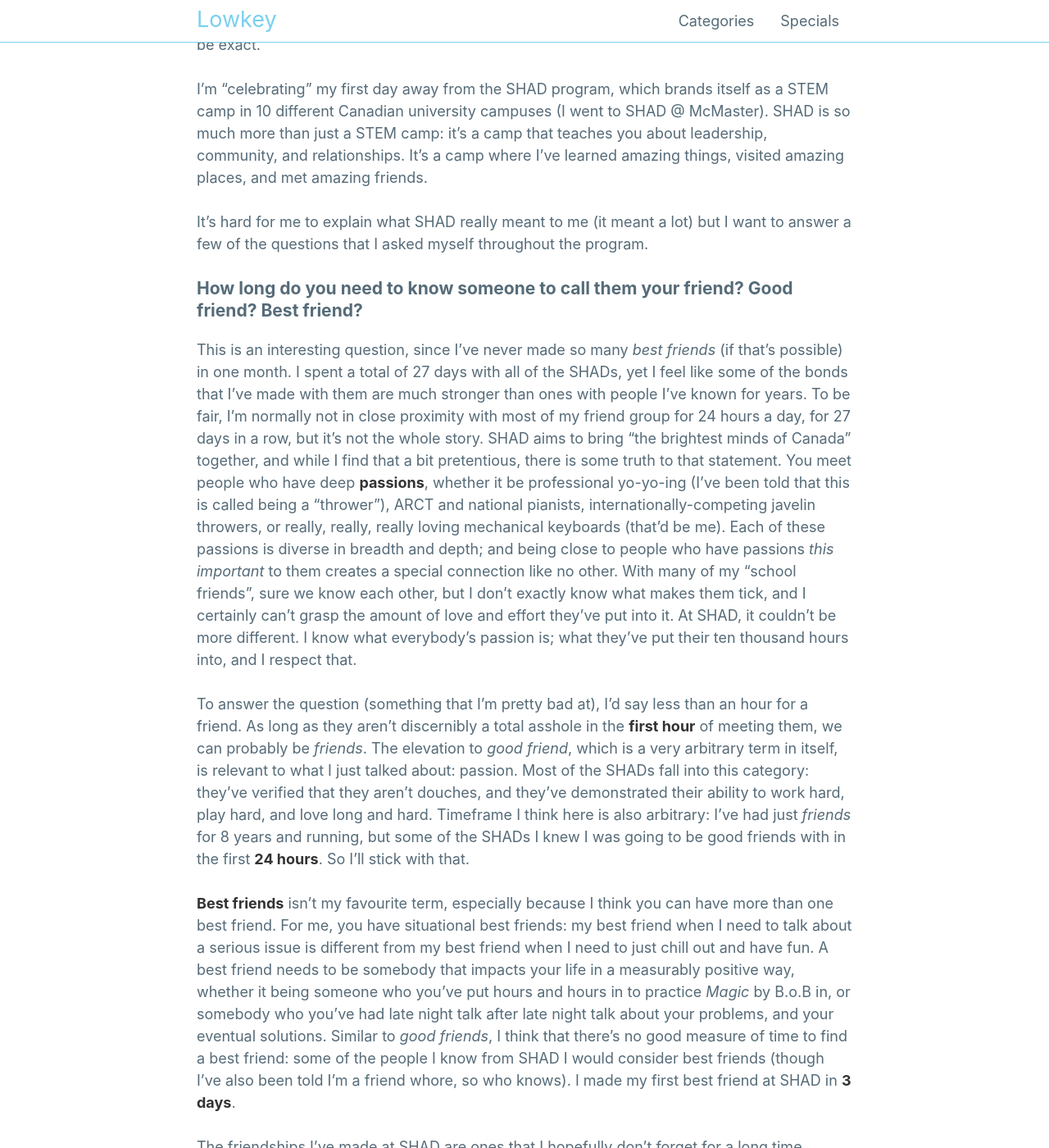
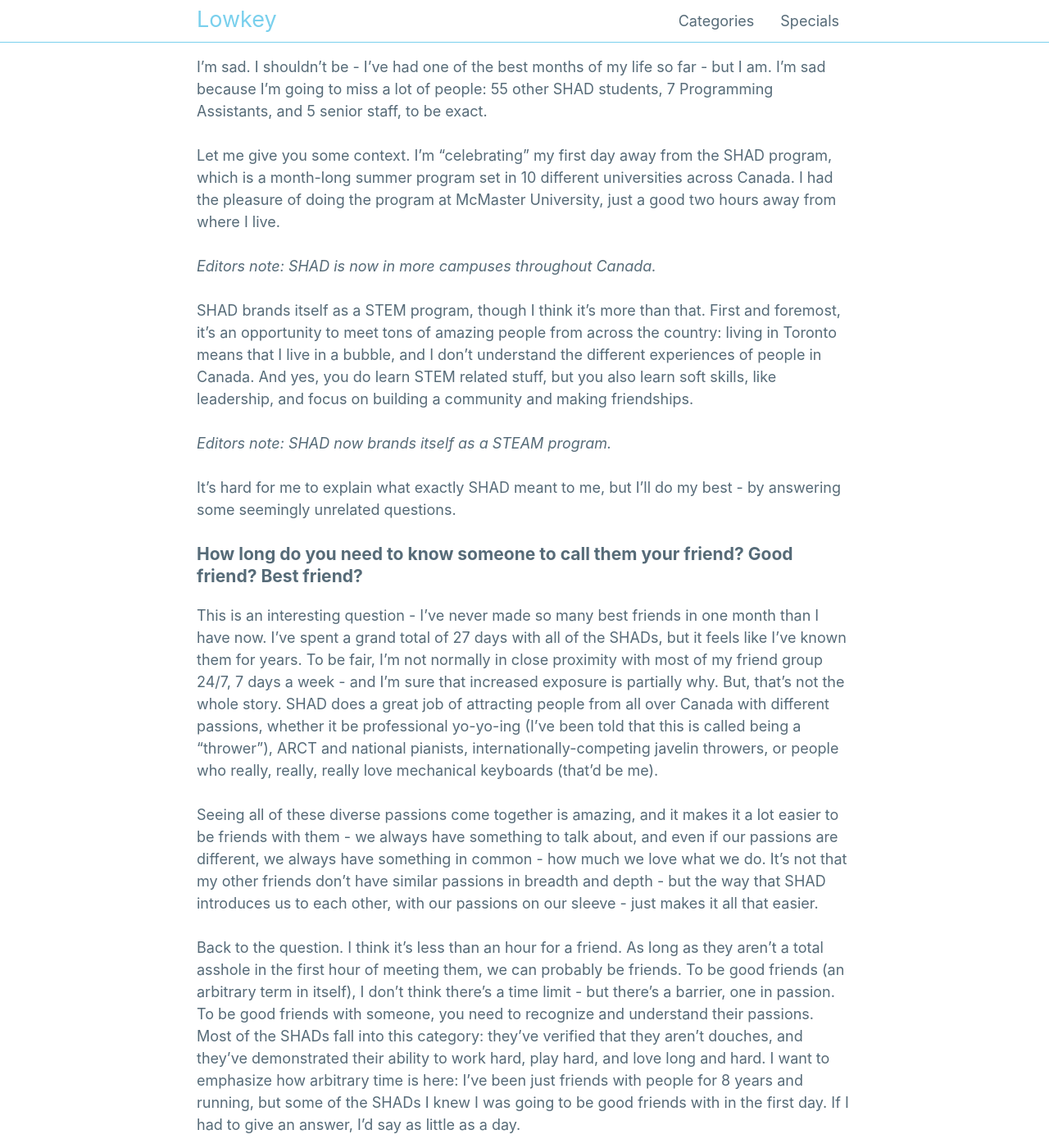
Before and after one commit to mattxwang/lowkey, a Jekyll site: the page built from _posts/2016-07-30-life-of-a-shaduate-day-1.markdown, in a window 1280 px wide and 1400 px high, scrolled down 457 px. Shown: the whole window at 82% size. Built offline with Jekyll 4.4.1, drawn with Linux system fonts in a browser that asks for light colours; some of the changed text lies outside the part shown.

Commit message:
editing!

```diff
--- a/_posts/2016-07-30-life-of-a-shaduate-day-1.markdown
+++ b/_posts/2016-07-30-life-of-a-shaduate-day-1.markdown
@@ -5,22 +5,36 @@
 - life
 - shad2016
 layout: post
-author: Very, Very Sad SHAD Matthew Wang
+author: Sad SHAD Matthew Wang
+edits:
+- "12/22/2018"
 ---
 
-**I'm sad.** Not because of how depressing the world is (though it is, and I'll allude to this later), but because I'm going to miss a lot of people. 55 SHADs, 7 PAs, an AF, and 4 Senior Staff, to be exact.
+*Note: this was heavily edited on 12/22/2018, but I believe the post still means the same thing. Since a lot has changed in these two years, I'll put in italics more accurate information.*
 
-I'm "celebrating" my first day away from the SHAD program, which brands itself as a STEM camp in 10 different Canadian university campuses (I went to SHAD @ McMaster). SHAD is so much more than just a STEM camp: it's a camp that teaches you about leadership, community, and relationships. It's a camp where I've learned amazing things, visited amazing places, and met amazing friends.
+I'm sad. I shouldn't be - I've had one of the best months of my life so far - but I am. I'm sad because I'm going to miss a lot of people: 55 other SHAD students, 7 Programming Assistants, and 5 senior staff, to be exact.
 
-It's hard for me to explain what SHAD really meant to me (it meant a lot) but I want to answer a few of the questions that I asked myself throughout the program.
+Let me give you some context. I'm "celebrating" my first day away from the SHAD program, which is a month-long summer program set in 10 different universities across Canada. I had the pleasure of doing the program at McMaster University, just a good two hours away from where I live.
+
+*Editors note: SHAD is now in more campuses throughout Canada.*
+
+SHAD brands itself as a STEM program, though I think it's more than that. First and foremost, it's an opportunity to meet tons of amazing people from across the country: living in Toronto means that I live in a bubble, and I don't understand the different experiences of people in Canada. And yes, you do learn STEM related stuff, but you also learn soft skills, like leadership, and focus on building a community and making friendships.
+
+*Editors note: SHAD now brands itself as a STEAM program.*
+
+It's hard for me to explain what exactly SHAD meant to me, but I'll do my best - by answering some seemingly unrelated questions.
 
 ### How long do you need to know someone to call them your friend? Good friend? Best friend?
 
-This is an interesting question, since I've never made so many *best friends* (if that's possible) in one month. I spent a total of 27 days with all of the SHADs, yet I feel like some of the bonds that I've made with them are much stronger than ones with people I've known for years. To be fair, I'm normally not in close proximity with most of my friend group for 24 hours a day, for 27 days in a row, but it's not the whole story. SHAD aims to bring "the brightest minds of Canada" together, and while I find that a bit pretentious, there is some truth to that statement. You meet people who have deep **passions**, whether it be professional yo-yo-ing (I've been told that this is called being a "thrower"), ARCT and national pianists, internationally-competing javelin throwers, or really, really, really loving mechanical keyboards (that'd be me). Each of these passions is diverse in breadth and depth; and being close to people who have passions *this important* to them creates a special connection like no other. With many of my "school friends", sure we know each other, but I don't exactly know what makes them tick, and I certainly can't grasp the amount of love and effort they've put into it. At SHAD, it couldn't be more different. I know what everybody's passion is; what they've put their ten thousand hours into, and I respect that.
+This is an interesting question - I've never made so many best friends in one month than I have now. I've spent a grand total of 27 days with all of the SHADs, but it feels like I've known them for years. To be fair, I'm not normally in close proximity with most of my friend group 24/7, 7 days a week - and I'm sure that increased exposure is partially why. But, that's not the whole story. SHAD does a great job of attracting people from all over Canada with different passions, whether it be professional yo-yo-ing (I've been told that this is called being a "thrower"), ARCT and national pianists, internationally-competing javelin throwers, or people who really, really, really love mechanical keyboards (that'd be me).
 
-To answer the question (something that I'm pretty bad at), I'd say less than an hour for a friend. As long as they aren't discernibly a total asshole in the **first hour** of meeting them, we can probably be *friends*. The elevation to *good friend*, which is a very arbitrary term in itself, is relevant to what I just talked about: passion. Most of the SHADs fall into this category: they've verified that they aren't douches, and they've demonstrated their ability to work hard, play hard, and love long and hard. Timeframe I think here is also arbitrary: I've had just *friends* for 8 years and running, but some of the SHADs I knew I was going to be good friends with in the first **24 hours**. So I'll stick with that.
+Seeing all of these diverse passions come together is amazing, and it makes it a lot easier to be friends with them - we always have something to talk about, and even if our passions are different, we always have something in common - how much we love what we do. It's not that my other friends don't have similar passions in breadth and depth - but the way that SHAD introduces us to each other, with our passions on our sleeve - just makes it all that easier.
 
-**Best friends** isn't my favourite term, especially because I think you can have more than one best friend. For me, you have situational best friends: my best friend when I need to talk about a serious issue is different from my best friend when I need to just chill out and have fun. A best friend needs to be somebody that impacts your life in a measurably positive way, whether it being someone who you've put hours and hours in to practice *Magic* by B.o.B in, or somebody who you've had late night talk after late night talk about your problems, and your eventual solutions. Similar to *good friends*, I think that there's no good measure of time to find a best friend: some of the people I know from SHAD I would consider best friends (though I've also been told I'm a friend whore, so who knows). I made my first best friend at SHAD in **3 days**.
+Back to the question. I think it's less than an hour for a friend. As long as they aren't a total asshole in the first hour of meeting them, we can probably be friends. To be good friends (an arbitrary term in itself), I don't think there's a time limit - but there's a barrier, one in passion. To be good friends with someone, you need to recognize and understand their passions. Most of the SHADs fall into this category: they've verified that they aren't douches, and they've demonstrated their ability to work hard, play hard, and love long and hard. I want to emphasize how arbitrary time is here: I've been just friends with people for 8 years and running, but some of the SHADs I knew I was going to be good friends with in the first day. If I had to give an answer, I'd say as little as a day.
+
+*Editors note: I don't believe this any more. Welp.*
+
+I've never been a huge fan of the phrase "best friends", because I think you can have more than one best friend. To me, best friends are situational: my best friend when I need to talk about a serious issue is different from my best friend when I need to just chill out and have fun. A best friend is somebody that can impact your life in a measurably positive way. Similar to good friends, I don't think there's a measure of time you need to find a best friend: I'd even consider some of my fellow SHADs to be my best friend - I made my first bestie in just 3 days.
 
 The friendships I've made at SHAD are ones that I hopefully don't forget for a long time. They've impacted my life in ways that I couldn't have imagined a month ago, and hopefully I returned the favor.
 
@@ -30,13 +44,13 @@
 
 > Perfection is only a function of resources and time.
 
-And, I've got to say, he's got a pretty good point. We did an exercise to illustrate this, called the *Time Machine*. Basically, we had to make a contraption that stopped a marble as close to ten seconds as possible. A pretty easy task, right? Here's the catch: we were given only a cardboard box, a few spoons, popsicle sticks, straight pins, elastic bands, tape, and coiling wire. We also only had 1 and a half hours.
+And, I've got to say, he's got a pretty good point. We did an exercise to illustrate this, called the *Time Machine*. Basically, we had to make a contraption that stopped a marble for as close to ten seconds as possible. A pretty easy task, right? Here's the catch: we were only given a cardboard box, a few spoons, popsicle sticks, straight pins, elastic bands, tape, and coiling wire. We also only had one and a half hours.
 
 Not a single team did it. The longest time they were able to consistently slow the ball was a total of 7 seconds. It seemed like a failure.
 
-**But it wasn't**. With those resources, and with that small amount of time, it is nearly impossible for anybody, even structural engineers, to make something do exactly that. Perfection is only what is attainable, and if your goal of perfection is unattainable, then it's not truly perfection. That 7 seconds was perfection, in that specific case; if we were given more time, and better resources, maybe it would've gone farther than 7 seconds. This message holds true for almost anything in life: whether it's a school assignment, work project, or a piece of art. You need to finish it. You need to bring it as close as possible to the literal perfection, and you need to be real.
+But, it wasn't. With those resources, and with that small amount of time, it'd be nearly impossible for anybody, except maybe structural engineers, to make something do exactly that. Perfection is only within the realm of what's attainable, and if your goal of perfection is unattainable, then it's not truly perfection. That 7 seconds was perfection; if we were given more time, and better resources, maybe 7 seconds isn't perfect. This message holds true for almost anything in life: whether it's a school assignment, work project, or a piece of art. You need to finish it. You need to bring it as close as possible to the literal perfection, and you need to be real.
 
-I don't think that someone or somebody can ever be literally perfect. If you go by my definition of perfect, with more time and resources, you can always improve yourself; but at the same time, you can't judge yourself by an impossible comparison. I think that not being perfect has to be the drive for you to go further in life; but at the same time, you need to have a positive attitude. "I'm not perfect" should only be followed by "but I'll keep trying".
+I don't think that someone or somebody can ever be literally perfect. If you go by this definition of perfect, with more time and resources, you can always improve yourself; but at the same time, you can't judge yourself by an impossible comparison. I think that being imperfect has to be the drive for you to go further in life; but at the same time, you need to have a positive attitude. "I'm not perfect" should only be followed by "but I'll keep trying".
 
 ### Au Revoir
 
--- a/_posts/2018-12-22-editing.markdown
+++ b/_posts/2018-12-22-editing.markdown
@@ -13,7 +13,7 @@
 
 <span class="tag tag-rounded bg-secondary">Edited 12/22/2018</span>
 
-So far, I haven't edited any posts - but I'll get in that rhythm soon.
+So far, I haven't edited any posts - but I'll get in that rhythm soon. The idea is to walk the fine line between bettering my writing, and maintaining the original spirit and voice of what I've written about - a tough task ahead of me.
 
 I'm also going to delete posts that I feel are no longer representative of who I am, or on topics that I don't think are important. To clarify, I've already done this in the past - but I might be more vigilant with it now. Because lowkey always has been (and always will be) open-source, you can always find these old posts and drafts by looking at the [GitHub repository](https://github.com/malsf21/lowkey).
 
```
